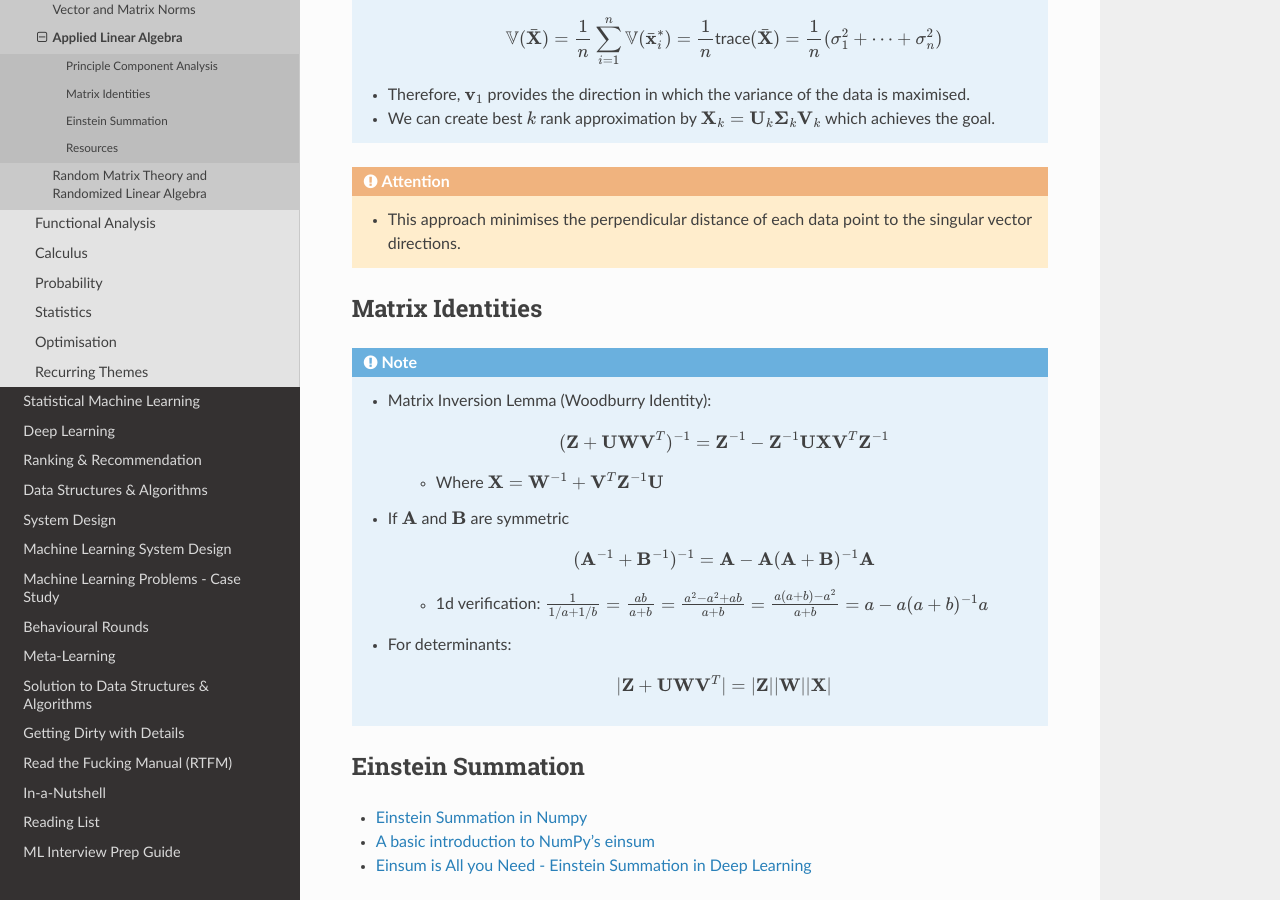
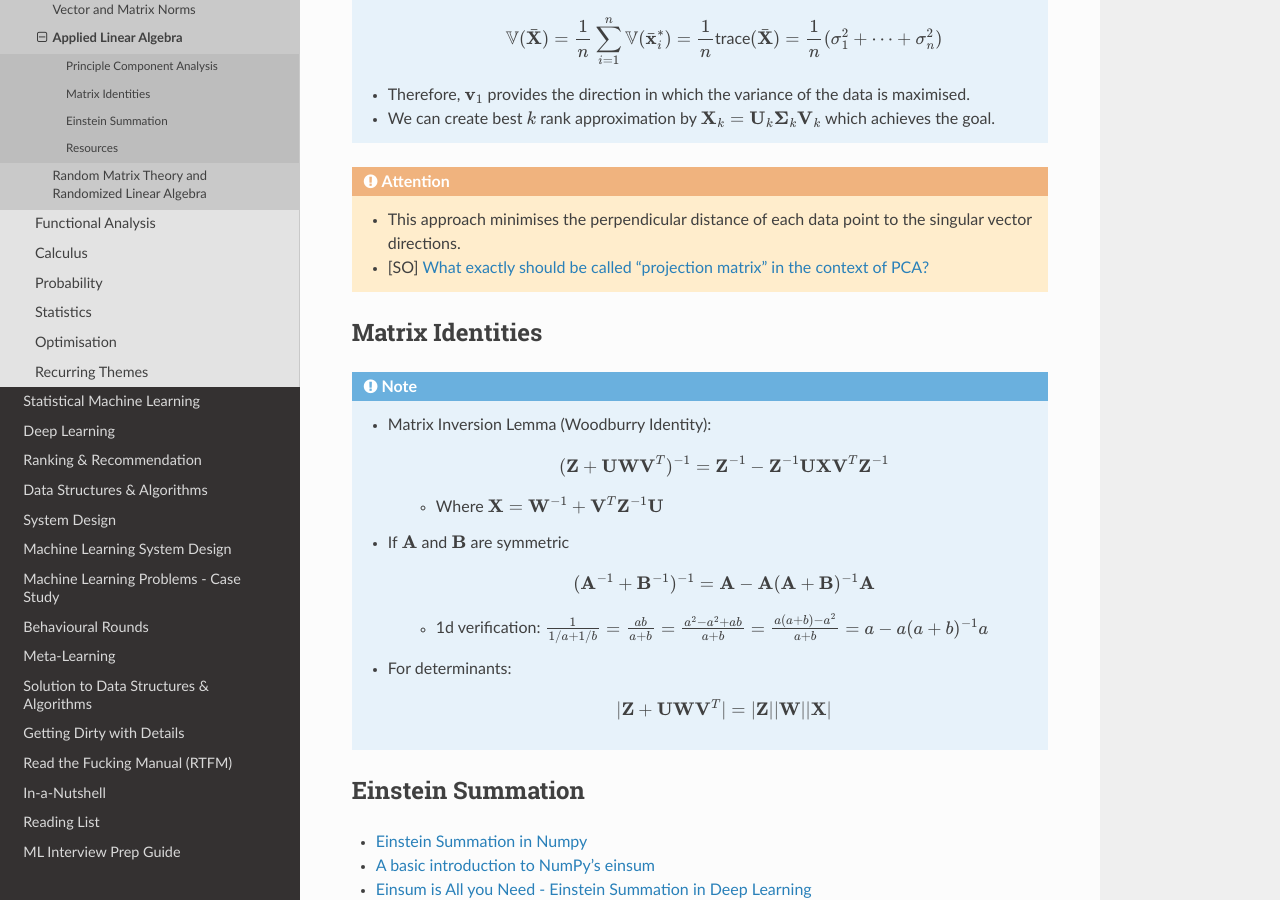
Before and after one commit to uselesstechjunks/leetcode, a Sphinx documentation site: the page built from docs/source/math/linalg/applied.rst, in a window 1280 px wide and 900 px high, scrolled down 507 px. Built offline with Sphinx 7.4.7 and the Read the Docs theme 2.0.0, drawn with Linux system fonts in a browser that asks for light colours.

Commit message:
Update applied.rst

```diff
--- a/docs/source/math/linalg/applied.rst
+++ b/docs/source/math/linalg/applied.rst
@@ -21,6 +21,7 @@ Principle Component Analysis
 
 .. attention::
 	* This approach minimises the perpendicular distance of each data point to the singular vector directions.
+	* [SO] `What exactly should be called "projection matrix" in the context of PCA? <https://stats.stackexchange.com/questions/362841/what-exactly-should-be-called-projection-matrix-in-the-context-of-pca>`_
 
 ********************************************************************************
 Matrix Identities
```
